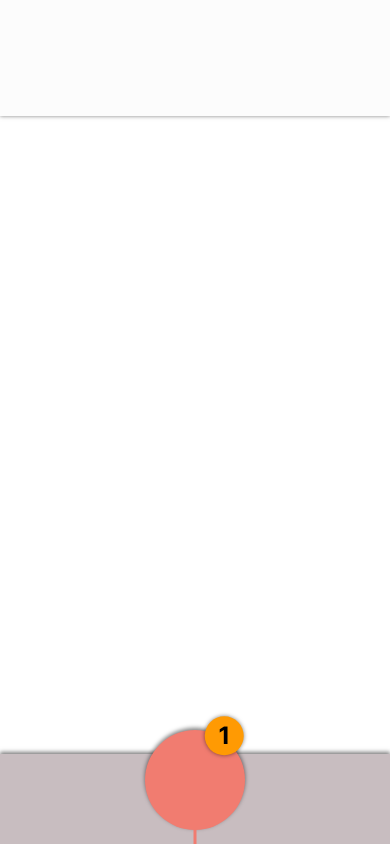
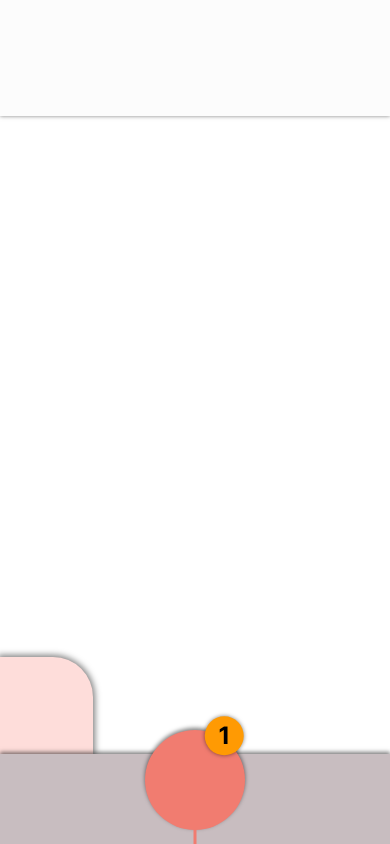
Before and after one commit to Egor-Demeshko/just-fit, a SvelteKit app: page / in a window 390 px wide. Built offline with nearby package versions, Linux system fonts and the light colour scheme.

Commit message:
filterPanel and contactPanel

```diff
--- /dev/null
+++ b/src/lib/components/ContactBar.svelte
@@ -0,0 +1,76 @@
+<script>
+    let iconsNames = ["question_mark", "mail", "a1", "mts", "viber", "telegram"];
+    let vocForAria = {
+      "telegram": "написать в телеграм",
+      "viber": "написать в вайбер",
+      "a1": "позвонить по мобильному номеру а1",
+      "mts": "позвонить по мобильному номеру мтс",
+      "mail": "связаться по электронной почте",
+      "question_mark": "Узнать больше на странице информации"
+    };
+    let hrefs = {
+      "telegram": "https://t.me/egor_demeshko",
+      "viber": "viber:chat?number=+375292752562",
+      "mail": "mailto: jf-minsk@yandex.by",
+      "a1": "tel: +375296107173",
+      "mts": "tel: +375292752562",
+      "question_mark": "/what-is-it"
+    };
+
+</script>
+
+<address>
+    {#each iconsNames as icon (icon)}
+        <a target="_blank"
+            rel="noreferer external"
+            label={vocForAria[icon]}
+            href={hrefs[icon]}>
+                <svg class={icon}>
+                    <use href="/src/lib/icons/general.svg#{icon}"></use>
+                </svg>
+        </a>
+    {/each}
+</address>
+
+<style>
+address{
+  display: none;
+  height: 100vh;
+  z-index: 3;
+}
+
+@media(min-width: 52em){
+  .address{
+    box-sizing: border-box;
+    display: flex;
+    flex-direction: column;
+    justify-content: space-around;
+    align-items: center;
+    width: calc(var(--pcWidth));
+    padding: 120px 20px;
+    position: fixed;
+    bottom: 0;
+    right: 0;
+    background-color: var(--background-grey);
+  }
+
+  a{
+    height: 8vh;
+    display: flex;
+    justify-content: center;
+    align-items: center;
+    text-decoration: none;
+  }
+
+  svg{
+    height: 100%;
+    color: var(--icons-white);
+    width: 100%;
+  }
+
+  a:hover svg{
+    transition: all 600ms ease;
+    filter: drop-shadow(var(--orange-shadow));
+  }
+}
+</style>
--- /dev/null
+++ b/src/lib/components/Filter.svelte
@@ -0,0 +1,250 @@
+<script>
+    import { onMount } from "svelte";
+    import { activeFilterElements } from "$lib/scripts/stores.js";
+
+    let activeFilters = [];
+    let filters = [
+        {
+            id: "hide",
+            label: "спрятать панель фильтра",
+            show: ""
+        },
+        {
+            id: "stringy",
+            label: "отобразить мужские стринги",
+            show: ""
+        },
+        {
+            id: "sleepy",
+            label: "отобразить мужские слипы",
+            show: ""
+        },
+        {
+            id: "boxer",
+            label: "отобразить мужские боксеры",
+            show: ""
+        },
+        {
+            id: "special",
+            label: "специальное кружевное мужское белье",
+            show: ""
+        },
+        {
+            id: "filter_icon",
+            label: "открыть панель фильтра",
+            show: "show"
+        }
+    ];
+    let innerWidth;
+    let openAnimationClass = '';
+
+
+    function changeShown(width){
+        if(width >= 550){
+            if(filters[1]['show']) return;
+
+            filters.forEach((item)=> {
+                item.show = (item.id === "filter_icon" || item.id === "hide")? "" : "show";
+            });
+        } else if(width < 550) {
+            if(!filters[1]['show'] || filters[0]['show']) return;
+
+            filters.forEach((item)=> {
+                item.show = (item.id === "filter_icon")? "show" : "";
+            });
+        }
+
+        filters = filters;
+    }
+
+
+    function changeShowOnClick(){
+        if(openAnimationClass){
+            filters.forEach( (item) => {
+                if(item.id === "filter_icon") {
+                    item.show = '';
+                    return;
+                };
+
+                item.show = "show";
+            });
+
+        } else {
+            filters.forEach( (item) => {
+                if(item.id === "filter_icon"){
+                    item.show = "show";
+                    return;
+                }
+
+                item.show = "";
+            });
+        }
+
+        filters = filters;
+    }
+
+
+    onMount( ()=>{
+        let unsubscribe = activeFilterElements.subscribe((value) => {
+            activeFilters = value;
+        });
+
+        return () => {
+            unsubscribe();
+        }
+    });
+
+    /*looking after changes of browser sizes, to draw right*/
+    $: changeShown(innerWidth);
+
+    function handelClick(event){
+        let target = event.target;
+
+        if(target.id === "filter_icon" || target.closest("#filter_icon")){
+            openAnimationClass = "filter_open";
+            setTimeout( changeShowOnClick, 600);
+            return;
+        }
+
+        if(target.closest("#hide")){
+            openAnimationClass = '';
+            changeShowOnClick();
+            return;
+        }
+
+        if(target.tagName === "svg" || target.tagName == "use"){
+            let svg= target.closest('svg');
+            let id = (target.closest('div')).id;
+
+            svg.classList.toggle('activated');
+
+            /*если activated тогда добавляем в store(activeFilterElements)*/
+            if(svg.classList.contains('activated')){
+                if(activeFilters.includes(id)) return;
+
+                activeFilterElements.set([...activeFilters, id]);
+            } else {
+               activeFilters = activeFilters.filter( (value) => {
+                    if(value != id) return value;
+               });
+            }
+        }
+    }
+</script>
+
+
+<svelte:window bind:innerWidth={innerWidth}/>
+
+
+<!-- svelte-ignore a11y-click-events-have-key-events -->
+<div class="filter {openAnimationClass}" on:click={handelClick}>
+    {#each filters as {id, label, show} (id)}
+        <!-- svelte-ignore a11y-no-noninteractive-tabindex -->
+        <div id={id}
+             class="icon {show}"
+             tabindex="0"
+             aria-label={label}
+             title={label}>
+            <svg class={id}
+                 aria-hidden>
+                <use href="src/lib/icons/navigation.svg#{id}"></use>
+            </svg>
+        </div>
+    {/each}
+</div>
+
+
+<style>
+    :root{
+        --close: 97px;
+        --open-height-standart: 33.5rem;
+    }
+
+  .filter{
+    box-sizing: border-box;
+    display: flex;
+    flex-flow: column;
+    align-items: center;
+    gap: 32px;
+    position: fixed;
+    left: 0;
+    bottom: var(--bar-height);
+    border-radius: 0 40px 0 0;
+    padding: 24px 8px 18px;
+    background-color: var(--background-pink);
+    box-shadow: var(--main-shadow-spread);
+    z-index: 7;
+    width: 93px;
+    animation: 600ms forwards filter_closing ease;
+    overflow: hidden;
+  }
+
+  .icon{
+    display: none;
+    justify-content: center;
+    align-items: center;
+    color: var(--icons-white);
+    transition: color 600ms ease;
+    padding: 2px;
+    height: 3.75rem;
+  }
+
+  .show{
+    display: flex;
+  }
+
+  .icon svg{
+    height: 100%;
+    transition: color 600ms ease;
+  }
+
+  .activated{
+    color: var(--icons-main-red);
+  }
+
+  .filter_open{
+    animation: 600ms forwards filter_opening ease;
+  }
+
+
+  @media(min-width: 40em){
+    .filter{
+      bottom: 50%;
+      border-radius: 0 10px;
+      background-color: var(--background-grey);
+      width: 120px;
+      transform: translateY(50%);
+      animation: none;
+    }
+
+    .icon{
+      height: 11vh;
+      max-width: 100%;
+    }
+
+    .icon:hover svg{
+      transition: all 600ms ease;
+      filter: drop-shadow(var(--orange-shadow));
+    }
+  }
+
+  @keyframes filter_closing{
+    from{
+      height: var(--open-height-standart);
+    }
+
+    to{
+      height: var(--close);
+    }
+  }
+
+  @keyframes filter_opening{
+    from{
+      height: var(--close);
+    }
+
+    to{
+      height: var(--open-height-standart);
+    }
+  }
+</style>
--- /dev/null
+++ b/src/lib/scripts/stores.js
@@ -0,0 +1,5 @@
+import { writable } from "svelte/store";
+
+
+/* отслеживает какие элементы выбраны в фильтре для отображения */
+export const activeFilterElements = writable([]);
--- a/src/routes/+page.svelte
+++ b/src/routes/+page.svelte
@@ -1,11 +1,17 @@
 <script>
     import BottomBar from '$lib/components/BottomBar/BottomBar.svelte';
     import UpperBar from '$lib/components/UpperBar.svelte';
-</script>
+    import Filter from '$lib/components/Filter.svelte';
+    import ContactBar from '$lib/components/ContactBar.svelte';
+ </script>
 
 <UpperBar/>
 
+<Filter/>
+
 <BottomBar/>
+
+<ContactBar/>
 
 
 <style>
```
Also changed, not shown: src/lib/icons/general.svg (added), src/lib/icons/navigation.svg.
